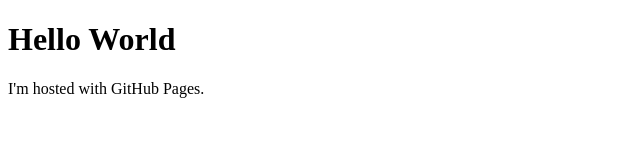
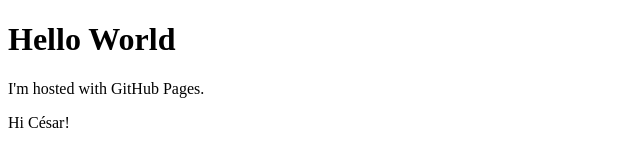
Before and after one commit to descobarparra/descobarparra.github.io, a plain HTML site: page index.html in a window 1280 px wide. Shown: the full height of the page, 0-640 px from the left. Drawn offline with Linux system fonts and the light colour scheme.

Commit message:
Update index.html

```diff
--- a/index.html
+++ b/index.html
@@ -3,5 +3,6 @@
 <body>
 <h1>Hello World</h1>
 <p>I'm hosted with GitHub Pages.</p>
+<p>Hi César! </p>
 </body>
 </html>
```
